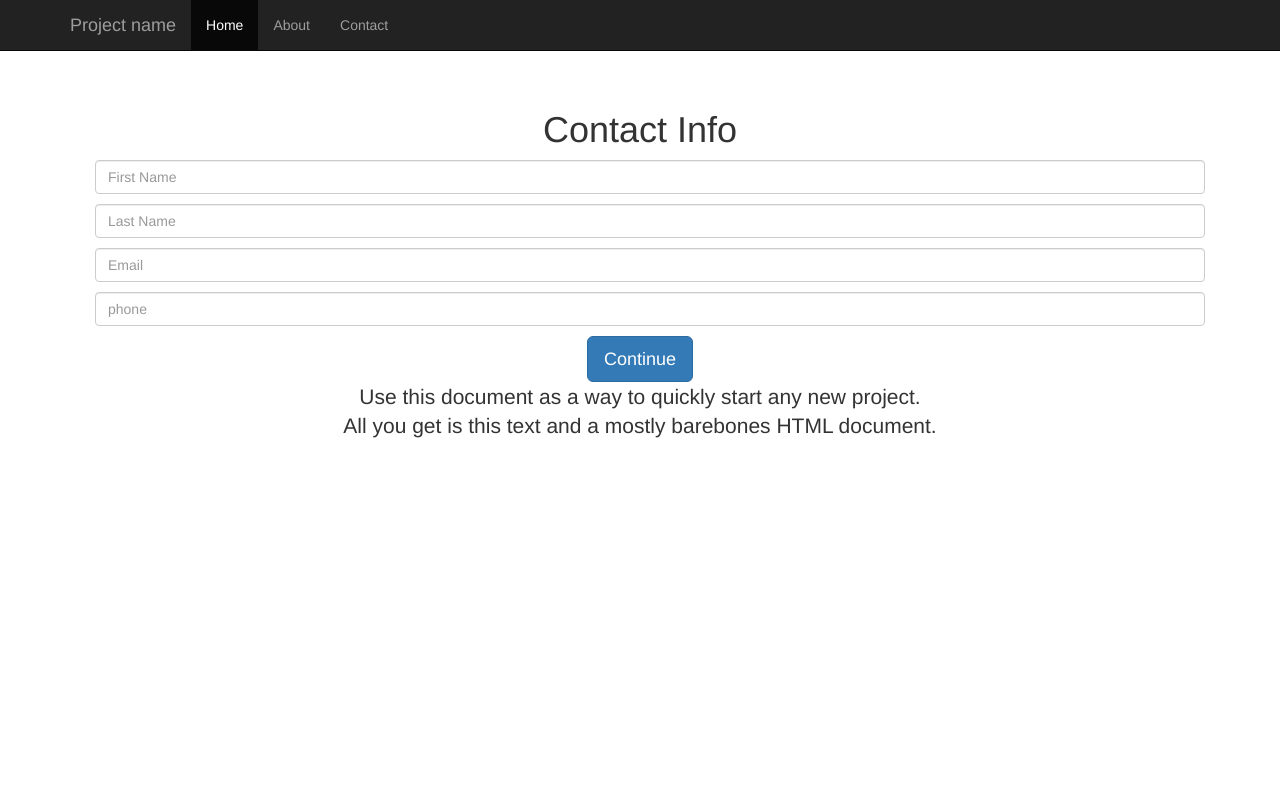
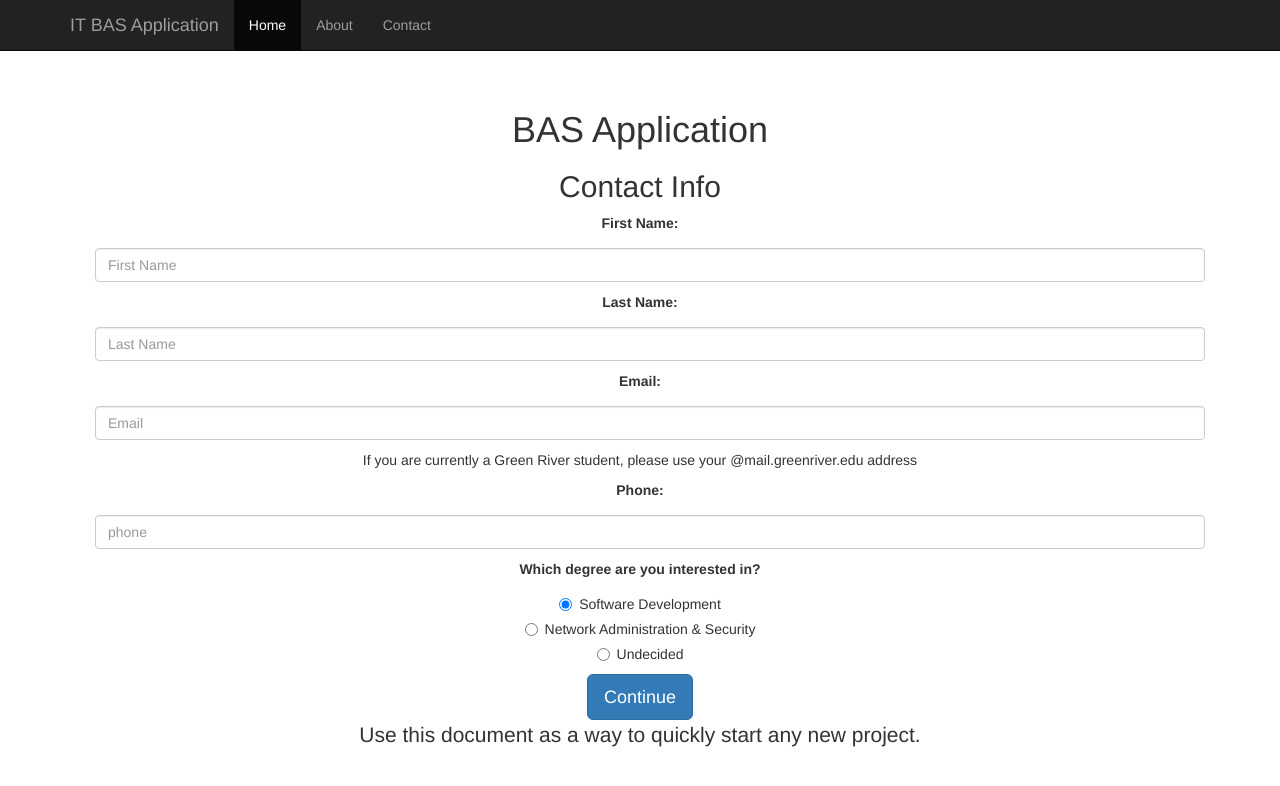
Before and after one commit to unikitty777/black-rain-drops, a plain HTML site: page index.html in a window 1280 px wide. Drawn offline with nearby package versions, Linux system fonts and the light colour scheme; a script that the page names is missing; files whose address does not match are found by name.

Commit message:
YS: CSS and index updated

```diff
--- a/index.html
+++ b/index.html
@@ -9,7 +9,7 @@
     <meta name="author" content="">
     <link rel="icon" href="../../favicon.ico">
 
-    <title>Starter Template for Bootstrap</title>
+    <title>IT BAS Application</title>
 
     <!-- Bootstrap core CSS -->
     <link href="css/bootstrap.min.css" rel="stylesheet">
@@ -39,7 +39,7 @@
             <span class="icon-bar"></span>
             <span class="icon-bar"></span>
           </button>
-          <a class="navbar-brand" href="#">Project name</a>
+          <a class="navbar-brand" href="#">IT BAS Application</a>
         </div>
         <div id="navbar" class="collapse navbar-collapse">
           <ul class="nav navbar-nav">
@@ -54,17 +54,52 @@
     <div class="container">
 
       <div class="starter-template">
-        <h1>Contact Info</h1>
-        <label for="inputFirst" class="sr-only">First Name</label>
+
+        <h1>BAS Application</h1>
+
+        <!-- Contact Info -->
+        <h2>Contact Info</h2>
+        <form>
+        <div class="form-group">
+        <label for="first">First Name: </label>
         <input type="text" name="first" placeholder="First Name" class="form-control">
+        <label for="last">Last Name: </label>
         <input type="text" name="last" placeholder="Last Name" class="form-control">
+        <label for="email">Email: </label>
         <input type="text" name="email" placeholder="Email" class="form-control">
+        <p>If you are currently a Green River student, please use your @mail.greenriver.edu address</p>
+        <label for="phone">Phone: </label>
         <input type="text" name="phone" placeholder="phone" class="form-control">
+
+
+        <label for="degree">Which degree are you interested in?</label>
+        <div class="radio">
+        <label>
+          <input type="radio" name="software" id="software" value="software" checked>
+          Software Development
+        </label>
+
+        </div>
+        <div class="radio">
+        <label>
+          <input type="radio" name="networking" id="networking" value="networking">
+          Network Administration & Security
+        </label>
+        </div>
+        <div class="radio">
+        <label>
+        <input type="radio" name="undecided" id="undecided" value="undecided">
+        Undecided
+        </label>
+        </div>
+
         <button type="button" class="btn btn-lg btn-primary">Continue</button>
+        </form>
 
-        <p class="lead">Use this document as a way to quickly start any new project.<br> All you get is this text and a mostly barebones HTML document.</p>
+        <p class="lead">Use this document as a way to quickly start any new project.<br>
+      </div>
+    <!-- END Contact Info -->
 
-      </div>
 
     </div><!-- /.container -->
 
```
